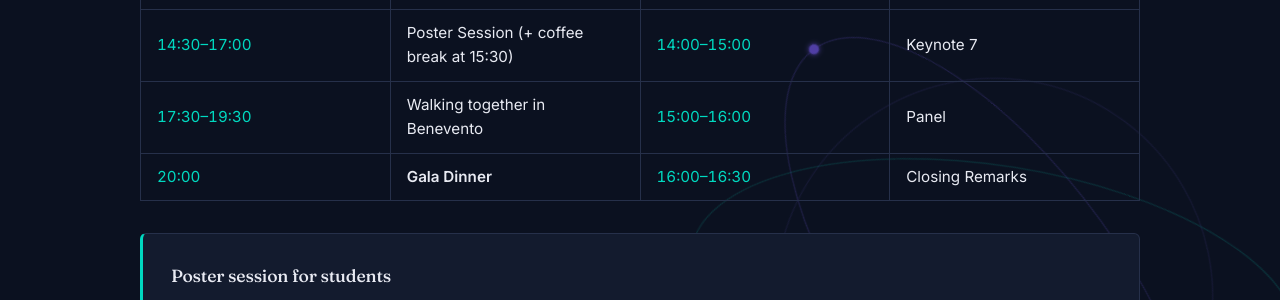
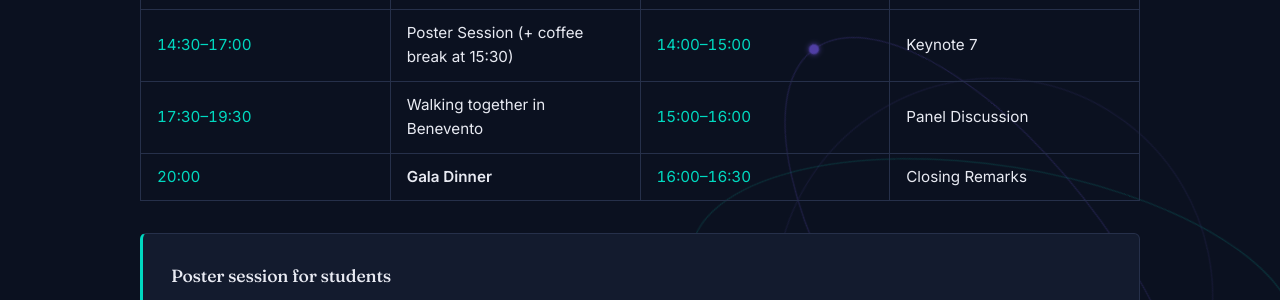
Before and after one commit to IEEE-QUEST-QC4EO/assembly-qc4eo-2026, a Jekyll site: the page built from index.md, in a window 1280 px wide and 900 px high, scrolled down 2675 px. Shown: the part 153-453 px from the top of the window. Built offline with Jekyll 4.4.1, drawn with Linux system fonts in a browser that asks for light colours.

Commit message:
fixing agenda

```diff
--- a/index.md
+++ b/index.md
@@ -68,7 +68,7 @@ layout: default
         <tr class="highlight"><td class="time">12:00–13:00</td><td>Keynote 3</td><td class="time">12:00–13:00</td><td>Keynote 6</td></tr>
         <tr class="break"><td class="time">13:00–14:30</td><td>Lunch</td><td class="time">13:00–14:00</td><td>Lunch</td></tr>
         <tr><td class="time">14:30–17:00</td><td>Poster Session (+ coffee break at 15:30)</td><td class="time">14:00–15:00</td><td>Keynote 7</td></tr>
-        <tr><td class="time">17:30–19:30</td><td>Walking together in Benevento</td><td class="time">15:00–16:00</td><td>Panel</td></tr>
+        <tr><td class="time">17:30–19:30</td><td>Walking together in Benevento</td><td class="time">15:00–16:00</td><td>Panel Discussion</td></tr>
         <tr><td class="time">20:00</td><td><strong>Gala Dinner</strong></td><td class="time">16:00–16:30</td><td>Closing Remarks</td></tr>
       </tbody>
     </table>
```
